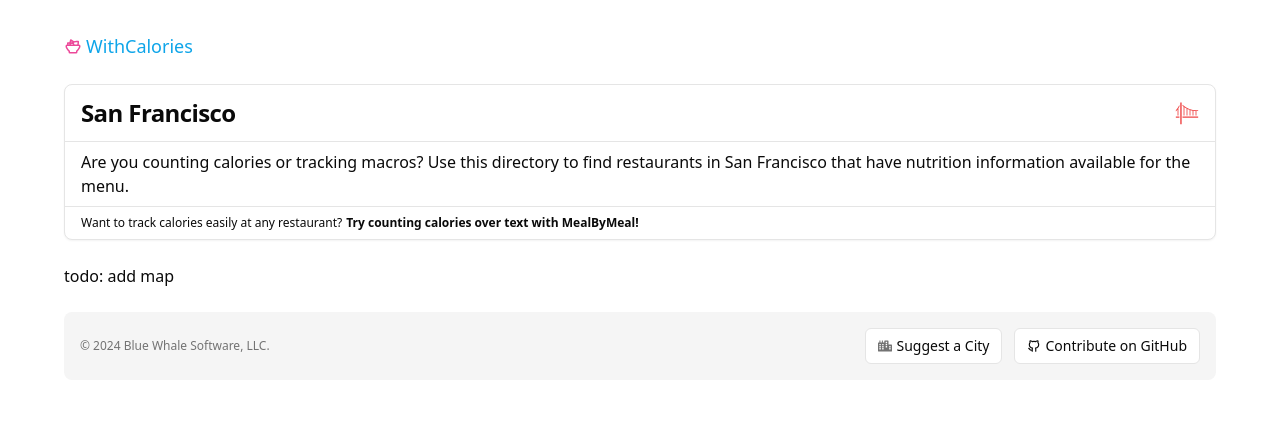
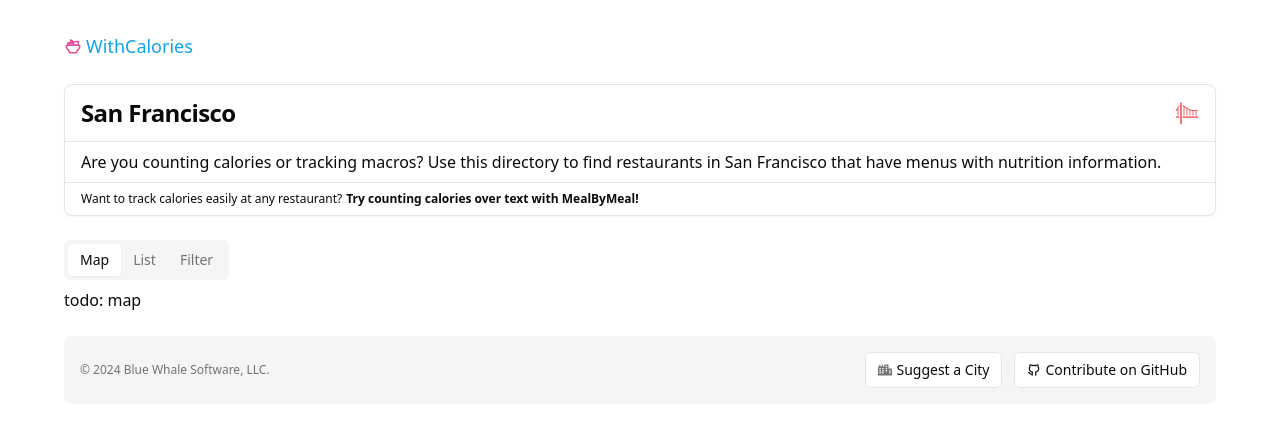
Before and after one commit to bluewhale-org/withcalories, a Next.js app: page /city/san-francisco in a window 1280 px wide. Shown: the top 426 px of the page. Built offline with nearby package versions, Linux system fonts and the light colour scheme.

Commit message:
add tab view

```diff
--- a/package.json
+++ b/package.json
@@ -12,6 +12,7 @@
   "dependencies": {
     "@radix-ui/react-separator": "^1.0.3",
     "@radix-ui/react-slot": "^1.0.2",
+    "@radix-ui/react-tabs": "^1.0.4",
     "@t3-oss/env-nextjs": "^0.9.2",
     "class-variance-authority": "^0.7.0",
     "clsx": "^2.1.0",
--- a/src/app/city/[city]/page.tsx
+++ b/src/app/city/[city]/page.tsx
@@ -4,6 +4,8 @@
 import {CITY_SLUG_TO_INFO, CITY_SLUGS, CitySlug} from "~/data/cities";
 import {Card, CardContent, CardFooter, CardTitle} from "~/components/ui/card";
 import {Separator} from "~/components/ui/separator";
+import { Tabs, TabsContent, TabsList, TabsTrigger } from "~/components/ui/tabs";
+
 import Link from "next/link";
 
 function capitalize(word: string) {
@@ -45,7 +47,7 @@
             </CardTitle>
             <Separator />
             <CardContent className="px-4 py-2">
-                Are you counting calories or tracking macros? Use this directory to find restaurants in {city.name} that have nutrition information available for the menu.
+                Are you counting calories or tracking macros? Use this directory to find restaurants in {city.name} that have menus with nutrition information.
             </CardContent>
             <Separator />
             <CardFooter className="px-4 py-2 text-xs text-center flex flex-col md:flex-row md:gap-1">
@@ -53,7 +55,16 @@
                 <p><Link href="https://www.mealbymeal.com/" className="font-bold hover:underline whitespace-nowrap">Try counting calories over text with MealByMeal!</Link></p>
             </CardFooter>
         </Card>
-        <div>todo: add map</div>
+        <Tabs defaultValue="map">
+            <TabsList>
+                <TabsTrigger value="map">Map</TabsTrigger>
+                <TabsTrigger value="list">List</TabsTrigger>
+                <TabsTrigger value="filter">Filter</TabsTrigger>
+            </TabsList>
+            <TabsContent value="map">todo: map</TabsContent>
+            <TabsContent value="list">todo: list</TabsContent>
+            <TabsContent value="filter">todo: filter</TabsContent>
+        </Tabs>
     </>;
 
 }
--- /dev/null
+++ b/src/components/ui/tabs.tsx
@@ -0,0 +1,55 @@
+"use client"
+
+import * as React from "react"
+import * as TabsPrimitive from "@radix-ui/react-tabs"
+
+import { cn } from "~/lib/utils"
+
+const Tabs = TabsPrimitive.Root
+
+const TabsList = React.forwardRef<
+  React.ElementRef<typeof TabsPrimitive.List>,
+  React.ComponentPropsWithoutRef<typeof TabsPrimitive.List>
+>(({ className, ...props }, ref) => (
+  <TabsPrimitive.List
+    ref={ref}
+    className={cn(
+      "inline-flex h-10 items-center justify-center rounded-md bg-muted p-1 text-muted-foreground",
+      className
+    )}
+    {...props}
+  />
+))
+TabsList.displayName = TabsPrimitive.List.displayName
+
+const TabsTrigger = React.forwardRef<
+  React.ElementRef<typeof TabsPrimitive.Trigger>,
+  React.ComponentPropsWithoutRef<typeof TabsPrimitive.Trigger>
+>(({ className, ...props }, ref) => (
+  <TabsPrimitive.Trigger
+    ref={ref}
+    className={cn(
+      "inline-flex items-center justify-center whitespace-nowrap rounded-sm px-3 py-1.5 text-sm font-medium ring-offset-background transition-all focus-visible:outline-none focus-visible:ring-2 focus-visible:ring-ring focus-visible:ring-offset-2 disabled:pointer-events-none disabled:opacity-50 data-[state=active]:bg-background data-[state=active]:text-foreground data-[state=active]:shadow-sm",
+      className
+    )}
+    {...props}
+  />
+))
+TabsTrigger.displayName = TabsPrimitive.Trigger.displayName
+
+const TabsContent = React.forwardRef<
+  React.ElementRef<typeof TabsPrimitive.Content>,
+  React.ComponentPropsWithoutRef<typeof TabsPrimitive.Content>
+>(({ className, ...props }, ref) => (
+  <TabsPrimitive.Content
+    ref={ref}
+    className={cn(
+      "mt-2 ring-offset-background focus-visible:outline-none focus-visible:ring-2 focus-visible:ring-ring focus-visible:ring-offset-2",
+      className
+    )}
+    {...props}
+  />
+))
+TabsContent.displayName = TabsPrimitive.Content.displayName
+
+export { Tabs, TabsList, TabsTrigger, TabsContent }
```
Also changed, not shown: 1 other file (tests, documents, lock files or other folders).
